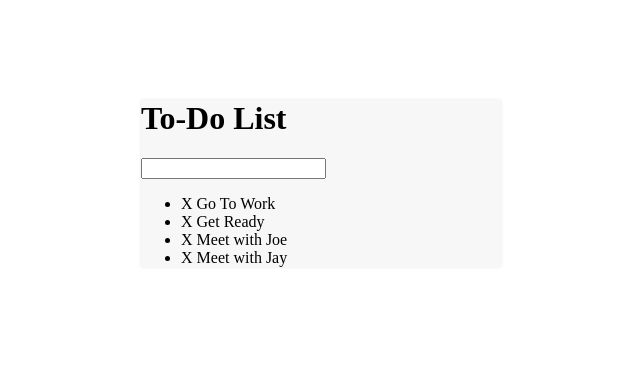
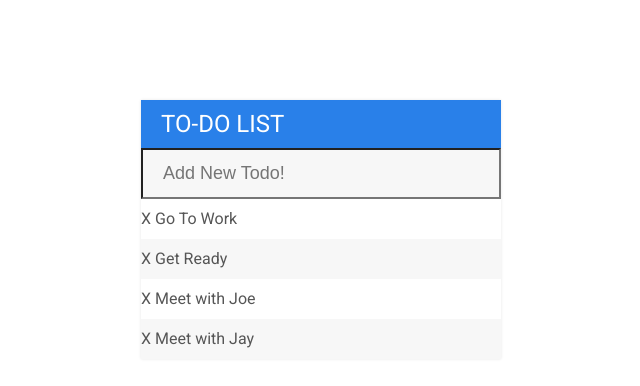
Before and after one commit to pjvalentini/JQ_Todo, a plain HTML site: page index.html in a window 1280 px wide. Shown: the whole page, without its empty margins (319-959 px from the left). Drawn offline with Linux system fonts and the light colour scheme.

Commit message:
finished basic functionality

```diff
--- a/assets/css/styles.css
+++ b/assets/css/styles.css
@@ -1,3 +1,7 @@
+body {
+    font-family: 'Roboto', sans-serif;
+}
+
 #container {
     width: 360px;
     margin: 100px auto;
@@ -10,3 +14,45 @@
     color: grey;
     text-decoration: line-through;
 }
+
+h1 {
+    background: #2980e9;
+    color: white;
+    margin: 0;
+    padding: 10px 20px;
+    text-transform: uppercase;
+    font-size: 24px;
+    font-weight: 400;
+}
+
+ul {
+    list-style: none;
+    margin: 0;
+    padding: 0;
+}
+
+li {
+    background: #fff;
+    height: 40px;
+    line-height: 40px;
+    color: #555;
+}
+
+li:nth-child(2n) {
+    background: #f7f7f7;
+}
+
+input {
+    font-size: 18px;
+    background: #f7f7f7;
+    width: 100%;
+    padding: 13px 13px 13px 20px;
+    box-sizing: border-box;
+    color: #2980e9;
+}
+
+input:focus {
+    background: #fff;
+    border: 2px solid #2980e9;
+    outline: none;
+}
--- a/assets/javascript/todoApp.js
+++ b/assets/javascript/todoApp.js
@@ -17,7 +17,7 @@
 //     }
 // });
 
-// EVENT BUBBLING...
+// EVENT BUBBLING...is when an event will continue to bubble up to its parent
 
 // or with three lines of code!
 // linethrough the finished list items
@@ -41,6 +41,7 @@ $("ul").on("click", "span", function(event) {
     event.stopPropagation();
 });
 
+// adding enter keypress event to the input field.
 $("input[type='text']").keypress(function(event) {
     // checks that the enter key is pressed. (enter - 13)
     if(event.which === 13) {
--- a/index.html
+++ b/index.html
@@ -4,14 +4,14 @@
     <meta charset="UTF-8">
     <meta name="viewport" content="width=device-width, initial-scale=1.0">
     <meta http-equiv="X-UA-Compatible" content="ie=edge">
-    <link rel="stylesheet" href="assets/css/styles.css">
+    <link href="https://fonts.googleapis.com/css?family=Roboto:400,500,700" rel="stylesheet"><link rel="stylesheet" href="assets/css/styles.css">
     <script src="assets/javascript/lib/jQuery_3.3.1.js"></script>
     <title>Task Master</title>
 </head>
 <body>
     <div id="container">
         <h1>To-Do List</h1>
-        <input type="text">
+        <input type="text" placeholder="Add New Todo!">
 
         <ul>
             <li><span> X </span> Go To Work</li>
```
